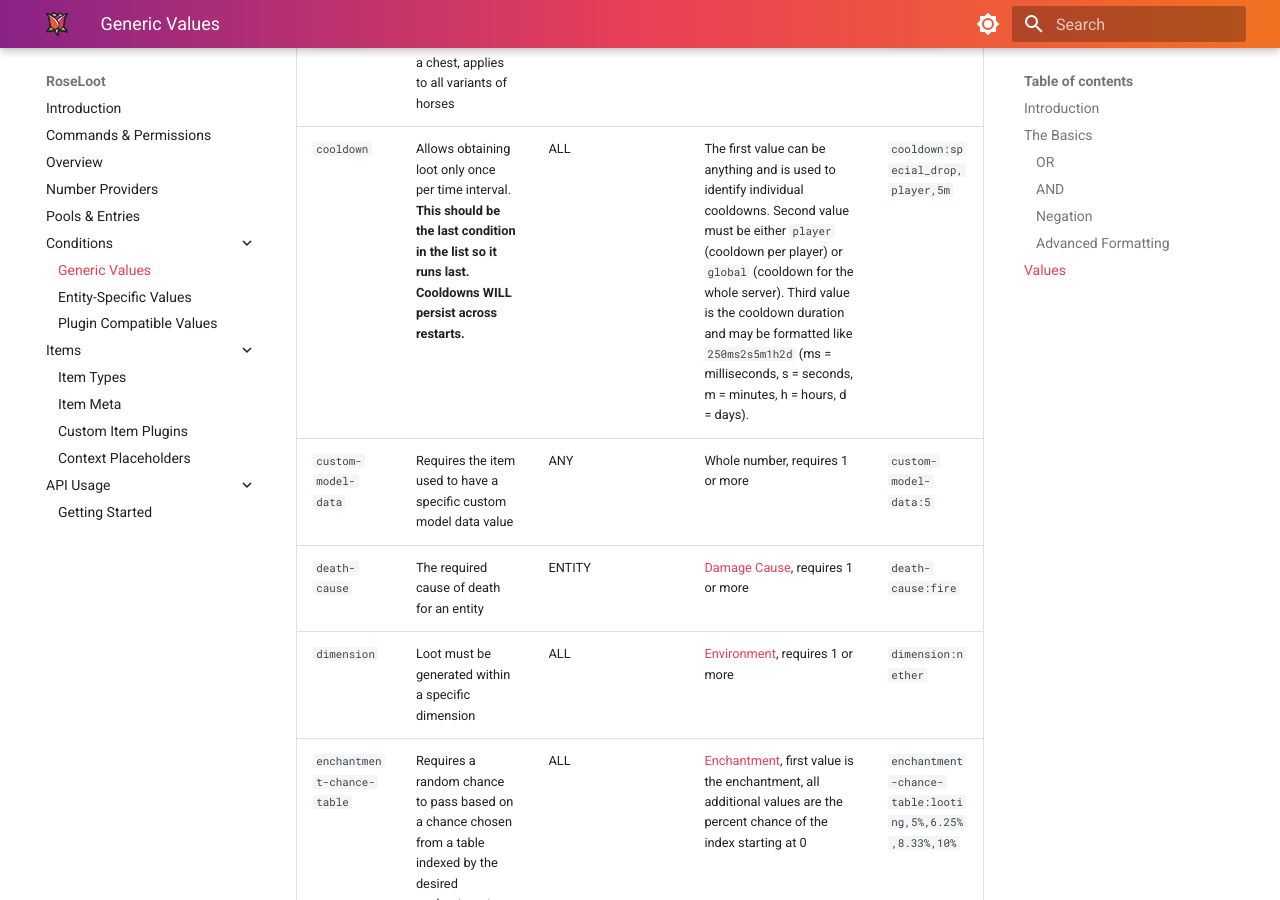
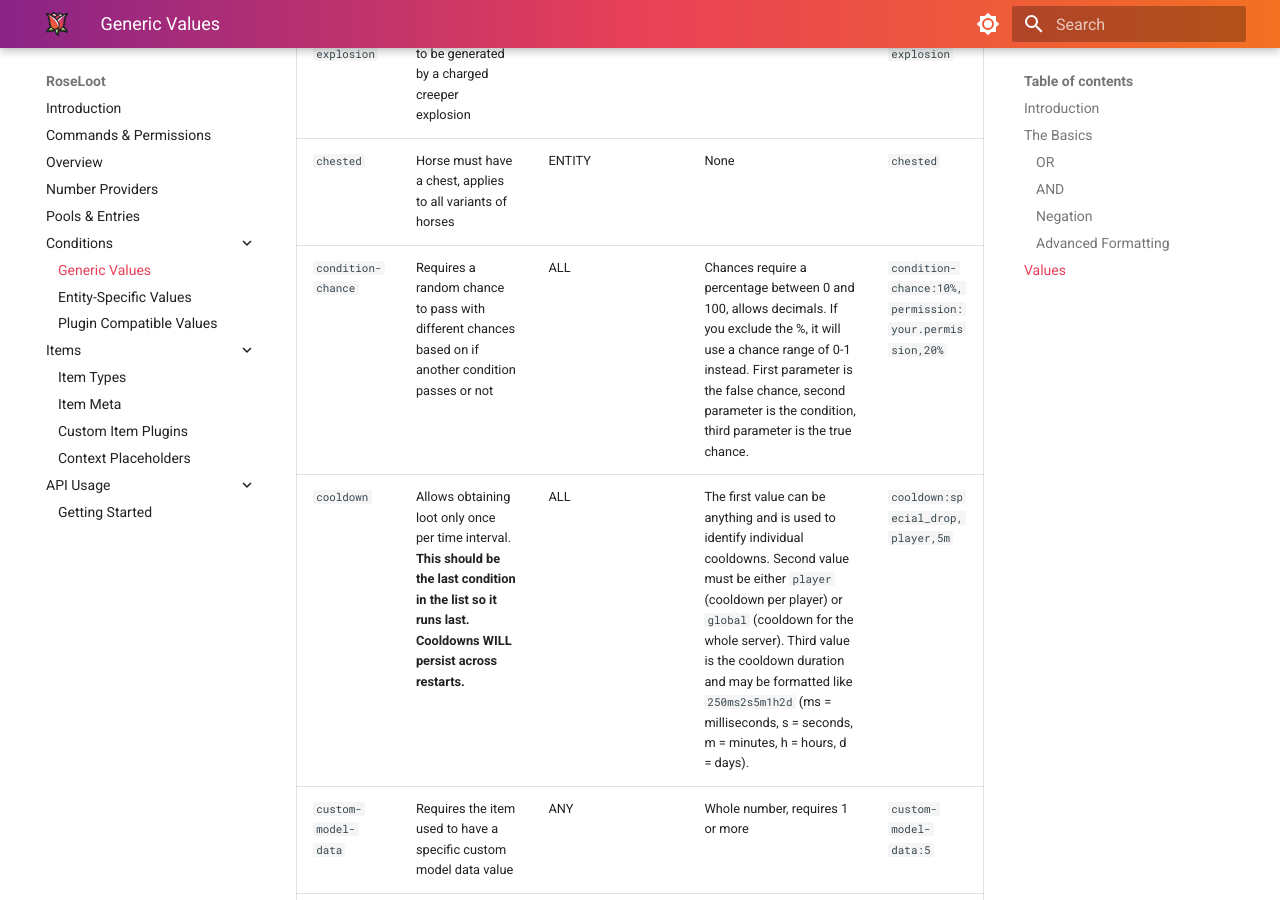
Before and after one commit to Rosewood-Development/RoseWiki, an MkDocs documentation site: the page built from docs/RoseLoot/generic-values.md, in a window 1280 px wide and 900 px high, scrolled down 2923 px. Built offline with MkDocs 1.6.1 and Material for MkDocs 9.7.7, drawn with Linux system fonts in a browser that asks for light colours; some of the changed text lies outside the part shown.

Commit message:
Added 3 new RoseLoot conditions

```diff
--- a/docs/RoseLoot/generic-values.md
+++ b/docs/RoseLoot/generic-values.md
@@ -16,6 +16,8 @@ Conditions can be inverted by adding a `!` at the beginning like so: `!condition
 #### Advanced Formatting
 The above properties can all be combined with the use of parenthesis `()`.  Here is an advanced example that checks if the player is using any tool other than shears or one with silk touch: `!(required-tool-type:shears || enchantment:silk_touch)`.  Any whitespace used in conditions is purely decorative.
 
+For the `condition-chance` condition, if you wish to use `&&`, `||`, `()`, or `!` you will need to surround the condition in `{}`, such as `condition-chance:1%,{biome:desert||block:sand},10%`.  Specifically, the `{}` means anything within will be parsed separately from the current condition.
+
 ## Values
 
 | Condition | Description | Types | Values | Example |
@@ -32,6 +34,7 @@ The above properties can all be combined with the use of parenthesis `()`.  Here
 | `chance` | Requires a random chance to pass | ALL | Requires a percentage between 0 and 100, allows decimals.  If you exclude the %, it will use a chance range of 0-1 instead. | `chance:35.5%` |
 | `charged-explosion` | Requires the loot to be generated by a charged creeper explosion | BLOCK, ENTITY | None | `charged-explosion` |
 | `chested` | Horse must have a chest, applies to all variants of horses | ENTITY | None | `chested` |
+| `condition-chance` | Requires a random chance to pass with different chances based on if another condition passes or not | ALL | Chances require a percentage between 0 and 100, allows decimals.  If you exclude the %, it will use a chance range of 0-1 instead. First parameter is the false chance, second parameter is the condition, third parameter is the true chance. | `condition-chance:10%,permission:your.permission,20%` |
 | `cooldown` | Allows obtaining loot only once per time interval. **This should be the last condition in the list so it runs last. Cooldowns WILL persist across restarts.** | ALL | The first value can be anything and is used to identify individual cooldowns. Second value must be either `player` (cooldown per player) or `global` (cooldown for the whole server). Third value is the cooldown duration and may be formatted like `250ms2s5m1h2d` (ms = milliseconds, s = seconds, m = minutes, h = hours, d = days). | `cooldown:special_drop,player,5m` |
 | `custom-model-data` | Requires the item used to have a specific custom model data value | ANY | Whole number, requires 1 or more | `custom-model-data:5` |
 | `death-cause` | The required cause of death for an entity | ENTITY | [Damage Cause](https://hub.spigotmc.org/javadocs/spigot/org/bukkit/event/entity/EntityDamageEvent.DamageCause.html), requires 1 or more | `death-cause:fire` |
@@ -53,6 +56,7 @@ The above properties can all be combined with the use of parenthesis `()`.  Here
 | `killed-by` | Entity must be killed by a certain entity type, will detect a projectile's shooter | ENTITY | [Entity Type](https://hub.spigotmc.org/javadocs/bukkit/org/bukkit/entity/EntityType.html) or [Tags](https://minecraft.wiki/w/Tag#Entity_type_tags_2) prefixed with #, requires 1 or more | `killed-by:skeleton,stray,wither_skeleton` or `killed-by:#skeletons` |
 | `light-level` | The light level the loot must be generated at must be this value or higher | ALL | Whole number between 0 to 15 | `light-level:7` |
 | `looter-entity-type` | Loot event must be triggered by a specific entity type | ALL | [Entity Type](https://hub.spigotmc.org/javadocs/bukkit/org/bukkit/entity/EntityType.html) or [Tags](https://minecraft.wiki/w/Tag#List_of_tags) prefixed with #, requires 1 or more | `looter-entity-type:spectral_arrow` |
+| `looter-vehicle` | The vehicle type of the looter | ALL | [Entity Type](https://hub.spigotmc.org/javadocs/bukkit/org/bukkit/entity/EntityType.html) or [Tags](https://minecraft.wiki/w/Tag#List_of_tags) prefixed with #, requires 1 or more | `looter-vehicle:#boat` |
 | `luck-chance` | Requires a random chance to pass with additional chance based on the player's luck level | ALL | First value is the base percentage, second value is the additional chance per level of luck. | `luck-chance:10%,5%` |
 | `moon-phase` | The moon in the night sky must have a certain phase. Requires [Paper](https://papermc.io/). | ALL | [MoonPhase](https://jd.papermc.io/paper/1.19/io/papermc/paper/world/MoonPhase.html), requires 1 or more | `moon-phase:full_moon` |
 | `ominous` | The Vault or Trial Spawner must be in an ominous state | BLOCK | None | `ominous` |
@@ -79,5 +83,6 @@ The above properties can all be combined with the use of parenthesis `()`.  Here
 | `trial-spawner-state` | The required state of the Trial Spawner | BLOCK | [Trial Spawner State](https://hub.spigotmc.org/javadocs/bukkit/org/bukkit/block/data/type/TrialSpawner.State.html), requires 1 or more | `trial-spawner-state:ejecting` |
 | `vanilla-loot-table` | The key of the vanilla loot table involved in the loot generation | CONTAINER, ARCHAEOLOGY | [Loot Table](https://mcreator.net/wiki/minecraft-vanilla-loot-tables-list#wiki-index-1), requires 1 or more | `vanilla-loot-table:chests/simple_dungeon` |
 | `vault-state` | The required state of the Vault | BLOCK | [Vault State](https://hub.spigotmc.org/javadocs/bukkit/org/bukkit/block/data/type/Vault.State.html), requires 1 or more | `vault-state:ejecting` |
+| `vehicle` | The vehicle type of the looted entity | ALL | [Entity Type](https://hub.spigotmc.org/javadocs/bukkit/org/bukkit/entity/EntityType.html) or [Tags](https://minecraft.wiki/w/Tag#List_of_tags) prefixed with #, requires 1 or more | `vehicle:chicken` |
 | `weather` | The type of weather the world must have | ALL | `clear`, `rain`, or `storm`; requires 1 or more | `weather:clear` |
 | `world` | The name of the world the loot must be generated in | ALL | World name, requires 1 or more | `world:world_nether` |
```
